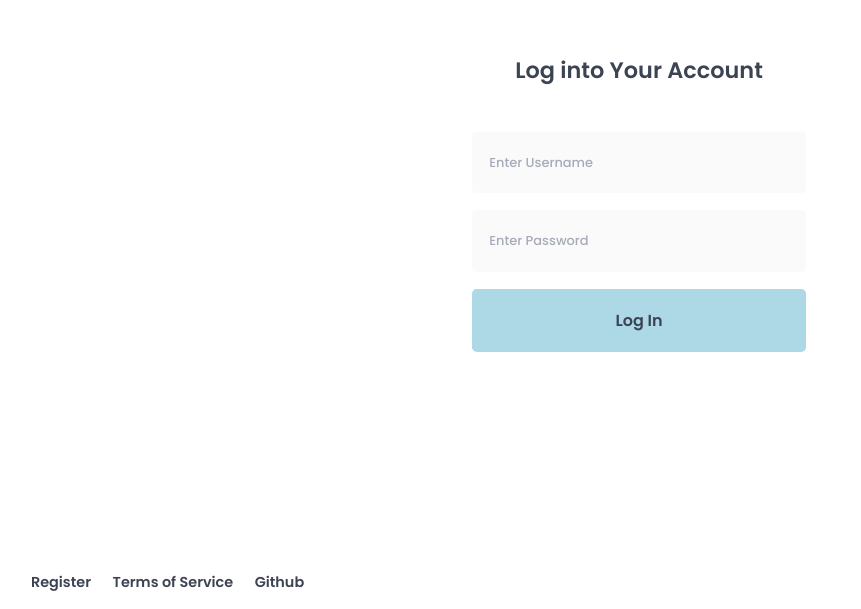
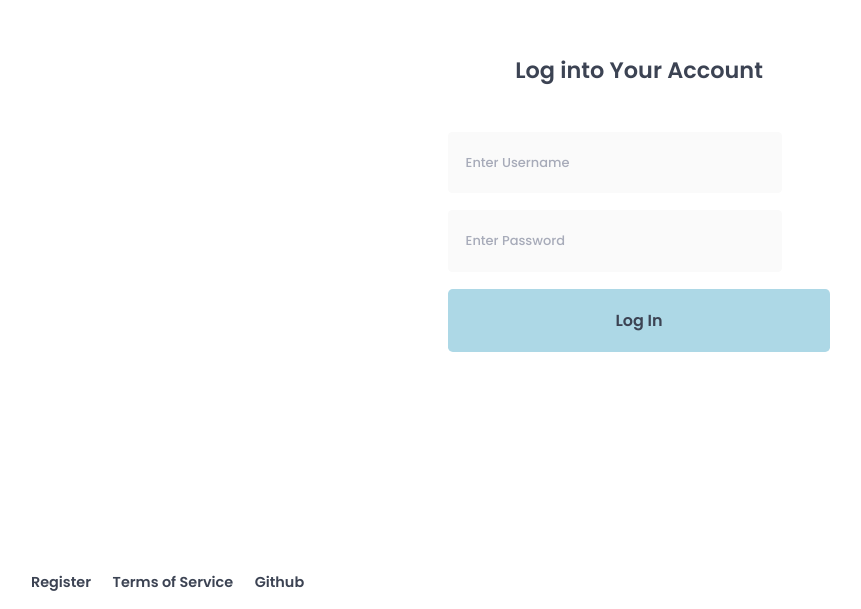
Before and after one commit to placehlder/client, a Vue app: page /login in a window 1280 px wide. Shown: the part 191-800 px from the top of the page, without its empty margins (1-862 px from the left). Built offline with nearby package versions, Linux system fonts and the light colour scheme.

Commit message:
cleaned up the login page.

```diff
--- a/src/views/LoginView.vue
+++ b/src/views/LoginView.vue
@@ -1,24 +1,17 @@
 <template>
-  <div class="container">
-    <div>
+    <div class="container">
       <h1 class="header">Log into Your Account</h1>
-      <form hx-post="/login">
+      <form>
         <input class="box" name="username" placeholder="Enter Username" /><br />
-        <input class="box" name="password" placeholder="Enter Password" /><br />
+        <input class="box" name="password" placeholder="Enter Password" />
         <button class="submit">Log In</button>
       </form>
     </div>
     <div class="bar">
       <RouterLink class="tags" to="/register">Register</RouterLink>
-      <h3 class="tags">Terms of Service</h3>
-      <a
-        class="tags"
-        href="https://github.com/placehlder/client"
-        target="_blank"
-        >Github</a
-      >
+      <a class="tags" href="https://github.com/placehlder" target="_blank">Terms of Service</a>
+      <a class="tags" href="https://github.com/placehlder" target="_blank">Github</a>
     </div>
-  </div>
 </template>
 
 <style scoped>
@@ -46,12 +39,12 @@
   color: var(--dark-blue);
   font-weight: var(--font-weight-medium);
   font-size: var(--font-size-small);
-  padding: 1.4em 0em 1.4em 1.2em;
+  padding: 1.4em 0 1.4em 1.2em;
   width: 22em;
   border-style: none;
   border-radius: 0.3em;
   background-color: var(--light-grey);
-  margin: 0em 0em 1.2em 0em;
+  margin-bottom: 1.2em;
   outline: none;
 }
 
@@ -70,7 +63,7 @@
   font-size: var(--font-size-regular);
   width: 100%;
   background-color: var(--baby-blue);
-  padding: 1.2em 0em 1.2em 0em;
+  padding: 1.2em 0 1.2em 0;
   border-style: none;
   border-radius: 0.3em;
   margin-bottom: 0.8em;
@@ -85,6 +78,7 @@
 /* container */
 .container {
   display: flex;
+  flex-direction: column;
   align-items: center;
   justify-content: center;
   height: 100vh;
@@ -118,10 +112,6 @@
   button {
     font-size: var(--font-size-small);
   }
-  .bar {
-    justify-content: center;
-    left: 100;
-  }
   .tags {
     font-size: var(--font-size-even-smaller);
   }
--- a/src/views/RegisterView.vue
+++ b/src/views/RegisterView.vue
@@ -4,6 +4,6 @@
 
 <template>
   <main>
-    <RegisterPage />
+
   </main>
 </template>
```
